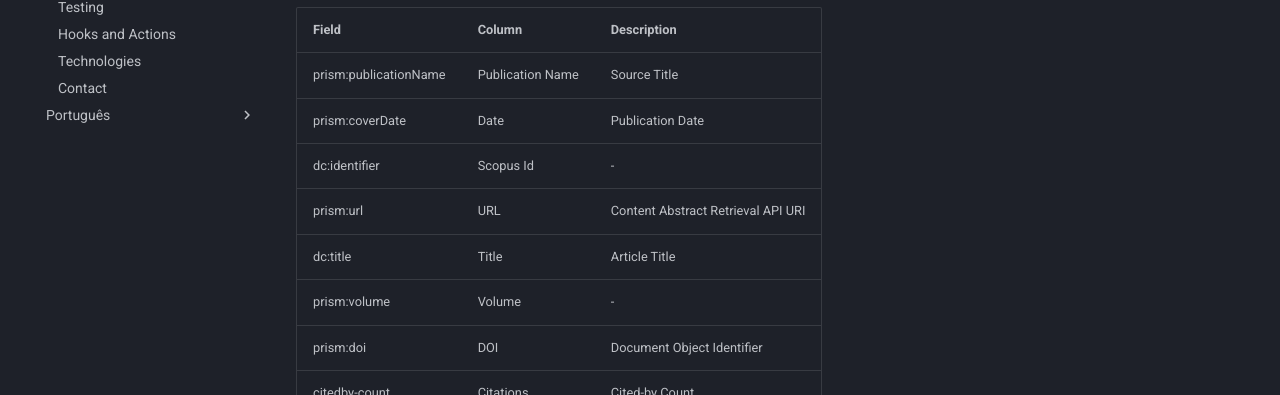
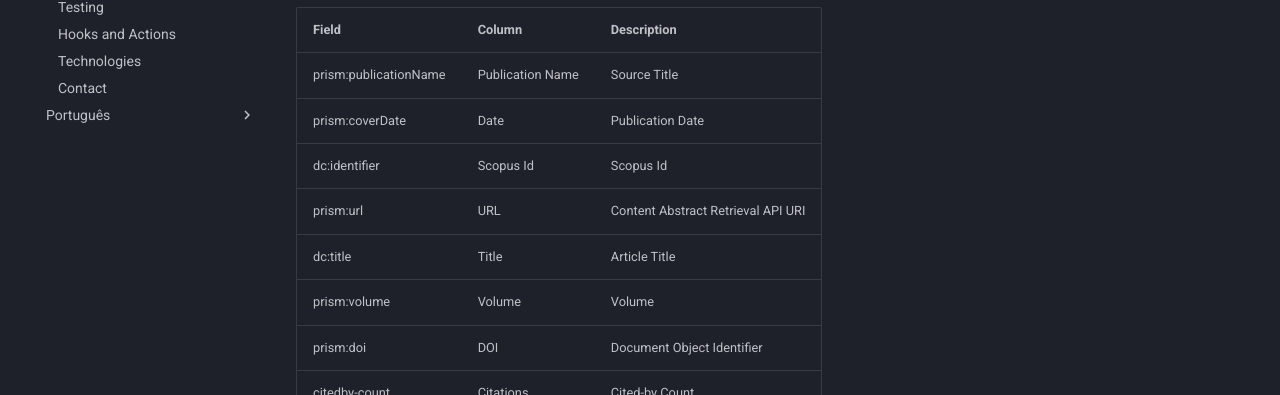
Before and after one commit to mauprogramador/scopus-survey-api, an MkDocs documentation site: the page built from docs/en/data-survey.md, in a window 1280 px wide and 900 px high. Shown: the part 373-768 px from the top of the window. Built offline with MkDocs 1.6.1 and Material for MkDocs 9.7.7, drawn with Linux system fonts in a browser that asks for light colours; comment, search, counter and statistics services are not loaded.

Commit message:
docs: add description for scopus id and volume

```diff
--- a/docs/en/data-survey.md
+++ b/docs/en/data-survey.md
@@ -8,10 +8,10 @@ Below is the mapping of the information fields:
 | :-------------------- | :--------------- | :--------------------------------- |
 | prism:publicationName | Publication Name | Source Title                       |
 | prism:coverDate       | Date             | Publication Date                   |
-| dc:identifier         | Scopus Id        | -                                  |
+| dc:identifier         | Scopus Id        | Scopus Id                          |
 | prism:url             | URL              | Content Abstract Retrieval API URI |
 | dc:title              | Title            | Article Title                      |
-| prism:volume          | Volume           | -                                  |
+| prism:volume          | Volume           | Volume                             |
 | prism:doi             | DOI              | Document Object Identifier         |
 | citedby-count         | Citations        | Cited-by Count                     |
 | -                     | Authors          | Complete Author list               |
```
Also changed, not shown: docs/pt/data-survey.md (+2 -2 lines).
